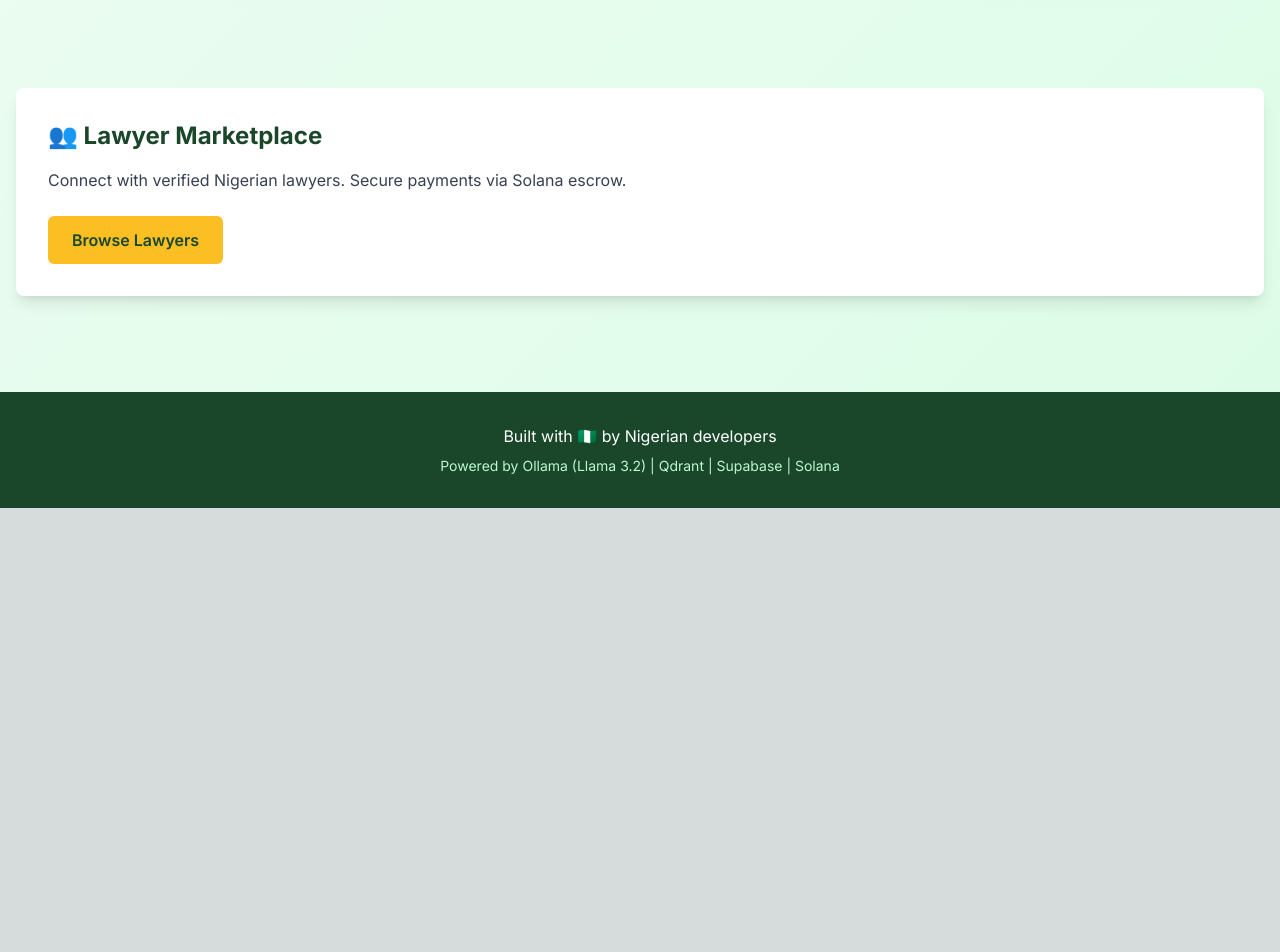
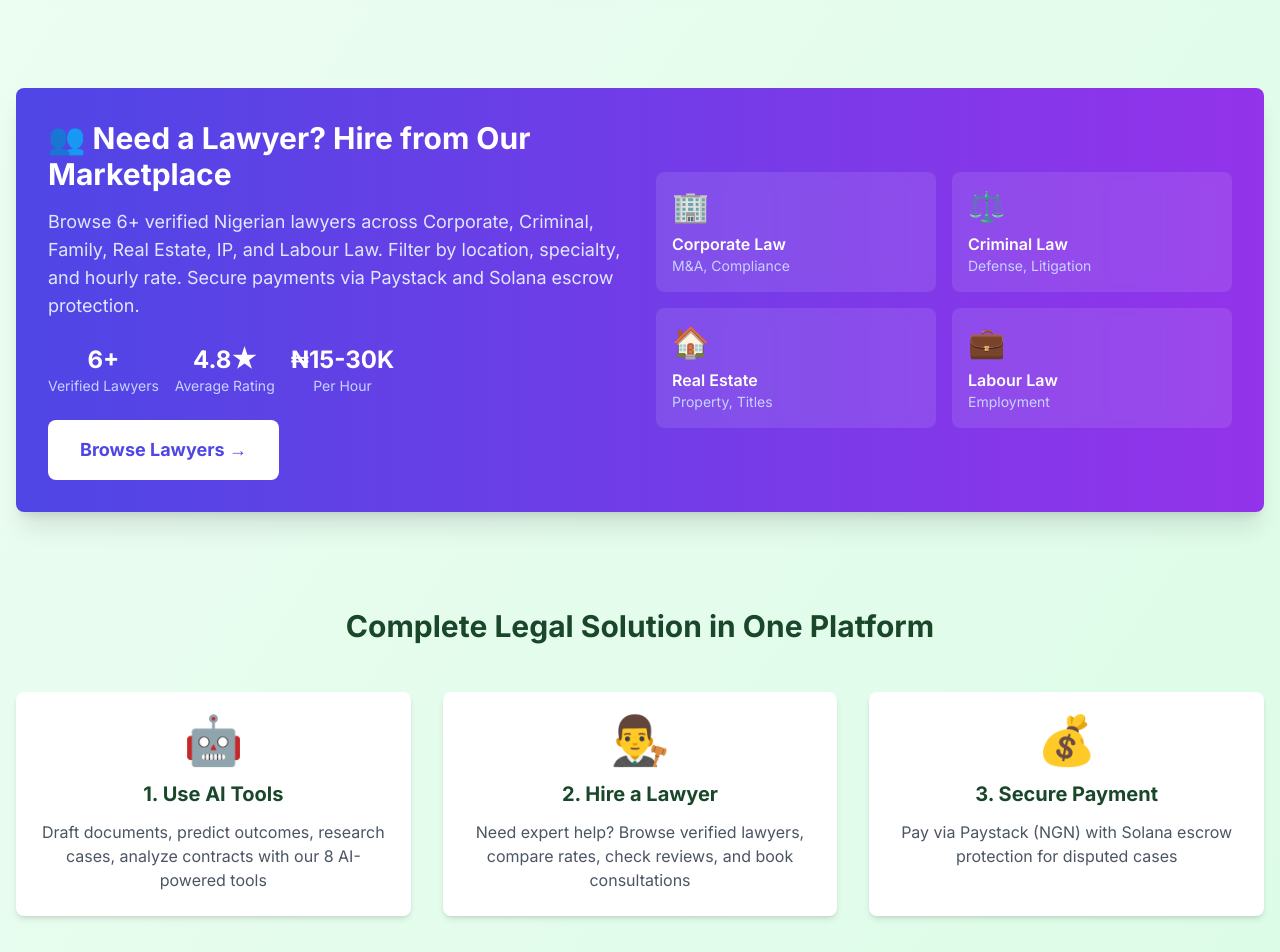
Before and after one commit to Perry0404/Casewin-Ai, a Next.js app in the folder apps/web/: page / in a window 1280 px wide. Shown: the part 740-1692 px from the top of the page. Before the commit the page ends 1248 px from the top, so only its background shows below. Built offline with nearby package versions, Linux system fonts and the light colour scheme.

Commit message:
Unify AI tools and marketplace with consistent navigation across all pages

```diff
--- a/apps/web/app/marketplace/lawyer/[id]/page.tsx
+++ b/apps/web/app/marketplace/lawyer/[id]/page.tsx
@@ -36,6 +36,18 @@ export default function LawyerProfilePage() {
   const [reviews, setReviews] = useState<Review[]>([]);
   const [loading, setLoading] = useState(true);
   const [showBookingModal, setShowBookingModal] = useState(false);
+
+  // Navigation component
+  const Navigation = () => (
+    <nav className="flex gap-6">
+      <Link href="/" className="text-white hover:text-indigo-200 transition-colors font-semibold">
+        AI Tools
+      </Link>
+      <Link href="/marketplace" className="text-white hover:text-indigo-200 transition-colors font-semibold">
+        Hire Lawyers
+      </Link>
+    </nav>
+  );
 
   // Booking form
   const [bookingDate, setBookingDate] = useState('');
@@ -149,12 +161,20 @@ export default function LawyerProfilePage() {
 
   return (
     <div className="min-h-screen bg-gray-50">
-      {/* Header */}
+      {/* Header with Navigation */}
       <div className="bg-gradient-to-r from-indigo-600 to-purple-600 text-white">
-        <div className="max-w-7xl mx-auto px-4 sm:px-6 lg:px-8 py-8">
-          <Link href="/marketplace" className="text-indigo-100 hover:text-white mb-4 inline-block">
-            ← Back to marketplace
-          </Link>
+        <div className="max-w-7xl mx-auto px-4 sm:px-6 lg:px-8">
+          <div className="flex items-center justify-between py-6 border-b border-indigo-400">
+            <div>
+              <h1 className="text-2xl font-bold">⚖️ CaseWin-NG</h1>
+            </div>
+            <Navigation />
+          </div>
+          <div className="py-6">
+            <Link href="/marketplace" className="text-indigo-100 hover:text-white inline-flex items-center gap-2">
+              ← Back to marketplace
+            </Link>
+          </div>
         </div>
       </div>
 
--- a/apps/web/app/marketplace/page.tsx
+++ b/apps/web/app/marketplace/page.tsx
@@ -25,6 +25,18 @@ export default function MarketplacePage() {
   const [selectedSpecialization, setSelectedSpecialization] = useState('all');
   const [selectedLocation, setSelectedLocation] = useState('all');
   const [maxRate, setMaxRate] = useState(50000);
+
+  // Navigation component
+  const Navigation = () => (
+    <nav className="flex gap-6">
+      <Link href="/" className="text-white hover:text-indigo-200 transition-colors font-semibold">
+        AI Tools
+      </Link>
+      <Link href="/marketplace" className="text-white hover:text-indigo-200 transition-colors font-semibold underline">
+        Hire Lawyers
+      </Link>
+    </nav>
+  );
 
   const specializations = [
     'Criminal Law',
@@ -99,13 +111,21 @@ export default function MarketplacePage() {
 
   return (
     <div className="min-h-screen bg-gray-50">
-      {/* Header */}
+      {/* Header with Navigation */}
       <div className="bg-gradient-to-r from-indigo-600 to-purple-600 text-white">
-        <div className="max-w-7xl mx-auto px-4 sm:px-6 lg:px-8 py-16">
-          <h1 className="text-4xl font-bold mb-4">🇳🇬 Hire a Nigerian Lawyer</h1>
-          <p className="text-xl text-indigo-100">
-            Browse verified lawyers, compare rates, book consultations
-          </p>
+        <div className="max-w-7xl mx-auto px-4 sm:px-6 lg:px-8">
+          <div className="flex items-center justify-between py-6 border-b border-indigo-400">
+            <div>
+              <h1 className="text-2xl font-bold">⚖️ CaseWin-NG</h1>
+            </div>
+            <Navigation />
+          </div>
+          <div className="py-12">
+            <h2 className="text-4xl font-bold mb-4">🇳🇬 Hire a Nigerian Lawyer</h2>
+            <p className="text-xl text-indigo-100">
+              Browse verified lawyers, compare rates, book consultations
+            </p>
+          </div>
         </div>
       </div>
 
--- a/apps/web/app/page.tsx
+++ b/apps/web/app/page.tsx
@@ -1,6 +1,7 @@
 'use client'
 
 import { useState } from 'react'
+import Link from 'next/link'
 
 export default function Home() {
   const [activeFeature, setActiveFeature] = useState<string | null>(null)
@@ -58,11 +59,23 @@ export default function Home() {
 
   return (
     <main className="min-h-screen bg-gradient-to-br from-green-50 to-green-100">
-      {/* Header */}
-      <header className="bg-primary text-white py-6 shadow-lg">
+      {/* Header with Navigation */}
+      <header className="bg-primary text-white shadow-lg">
         <div className="container mx-auto px-4">
+          <div className="flex items-center justify-between py-6">
+            <div>
               <h1 className="text-4xl font-bold">⚖️ CaseWin-NG</h1>
               <p className="text-green-200 mt-2">AI-Powered Legal Platform for Nigerian Lawyers</p>
+            </div>
+            <nav className="flex gap-6">
+              <Link href="/" className="text-white hover:text-accent transition-colors font-semibold">
+                AI Tools
+              </Link>
+              <Link href="/marketplace" className="text-white hover:text-accent transition-colors font-semibold">
+                Hire Lawyers
+              </Link>
+            </nav>
+          </div>
         </div>
       </header>
 
@@ -102,21 +115,92 @@ export default function Home() {
         </div>
       </section>
 
-      {/* Marketplace Teaser */}
+      {/* Marketplace Section */}
       <section className="container mx-auto px-4 py-12">
-        <div className="bg-white rounded-lg shadow-lg p-8">
-          <h2 className="text-2xl font-bold text-primary mb-4">
-            👥 Lawyer Marketplace
+        <div className="bg-gradient-to-r from-indigo-600 to-purple-600 rounded-lg shadow-xl p-8 text-white">
+          <div className="grid md:grid-cols-2 gap-8 items-center">
+            <div>
+              <h2 className="text-3xl font-bold mb-4">
+                👥 Need a Lawyer? Hire from Our Marketplace
               </h2>
-          <p className="text-gray-700 mb-6">
-            Connect with verified Nigerian lawyers. Secure payments via Solana escrow.
+              <p className="text-indigo-100 mb-6 text-lg">
+                Browse 6+ verified Nigerian lawyers across Corporate, Criminal, Family, Real Estate, IP, and Labour Law.
+                Filter by location, specialty, and hourly rate. Secure payments via Paystack and Solana escrow protection.
               </p>
-          <a
+              <div className="flex gap-4 mb-6">
+                <div className="text-center">
+                  <div className="text-2xl font-bold">6+</div>
+                  <div className="text-sm text-indigo-200">Verified Lawyers</div>
+                </div>
+                <div className="text-center">
+                  <div className="text-2xl font-bold">4.8★</div>
+                  <div className="text-sm text-indigo-200">Average Rating</div>
+                </div>
+                <div className="text-center">
+                  <div className="text-2xl font-bold">₦15-30K</div>
+                  <div className="text-sm text-indigo-200">Per Hour</div>
+                </div>
+              </div>
+              <Link
                 href="/marketplace"
-            className="bg-accent text-primary px-6 py-3 rounded-md font-semibold hover:bg-yellow-500 transition-colors inline-block"
+                className="bg-white text-indigo-600 px-8 py-4 rounded-lg font-bold hover:shadow-lg transition-shadow inline-block text-lg"
               >
-            Browse Lawyers
-          </a>
+                Browse Lawyers →
+              </Link>
+            </div>
+            <div className="grid grid-cols-2 gap-4">
+              <div className="bg-white/10 backdrop-blur rounded-lg p-4">
+                <div className="text-3xl mb-2">🏢</div>
+                <div className="font-semibold">Corporate Law</div>
+                <div className="text-sm text-indigo-200">M&A, Compliance</div>
+              </div>
+              <div className="bg-white/10 backdrop-blur rounded-lg p-4">
+                <div className="text-3xl mb-2">⚖️</div>
+                <div className="font-semibold">Criminal Law</div>
+                <div className="text-sm text-indigo-200">Defense, Litigation</div>
+              </div>
+              <div className="bg-white/10 backdrop-blur rounded-lg p-4">
+                <div className="text-3xl mb-2">🏠</div>
+                <div className="font-semibold">Real Estate</div>
+                <div className="text-sm text-indigo-200">Property, Titles</div>
+              </div>
+              <div className="bg-white/10 backdrop-blur rounded-lg p-4">
+                <div className="text-3xl mb-2">💼</div>
+                <div className="font-semibold">Labour Law</div>
+                <div className="text-sm text-indigo-200">Employment</div>
+              </div>
+            </div>
+          </div>
+        </div>
+      </section>
+
+      {/* How It Works */}
+      <section className="container mx-auto px-4 py-12">
+        <h2 className="text-3xl font-bold text-center text-primary mb-12">
+          Complete Legal Solution in One Platform
+        </h2>
+        <div className="grid md:grid-cols-3 gap-8">
+          <div className="bg-white rounded-lg shadow-md p-6 text-center">
+            <div className="text-5xl mb-4">🤖</div>
+            <h3 className="text-xl font-bold text-primary mb-3">1. Use AI Tools</h3>
+            <p className="text-gray-600">
+              Draft documents, predict outcomes, research cases, analyze contracts with our 8 AI-powered tools
+            </p>
+          </div>
+          <div className="bg-white rounded-lg shadow-md p-6 text-center">
+            <div className="text-5xl mb-4">👨‍⚖️</div>
+            <h3 className="text-xl font-bold text-primary mb-3">2. Hire a Lawyer</h3>
+            <p className="text-gray-600">
+              Need expert help? Browse verified lawyers, compare rates, check reviews, and book consultations
+            </p>
+          </div>
+          <div className="bg-white rounded-lg shadow-md p-6 text-center">
+            <div className="text-5xl mb-4">💰</div>
+            <h3 className="text-xl font-bold text-primary mb-3">3. Secure Payment</h3>
+            <p className="text-gray-600">
+              Pay via Paystack (NGN) with Solana escrow protection for disputed cases
+            </p>
+          </div>
         </div>
       </section>
 
```
Lines whose indentation alone changed are shown as unchanged.
